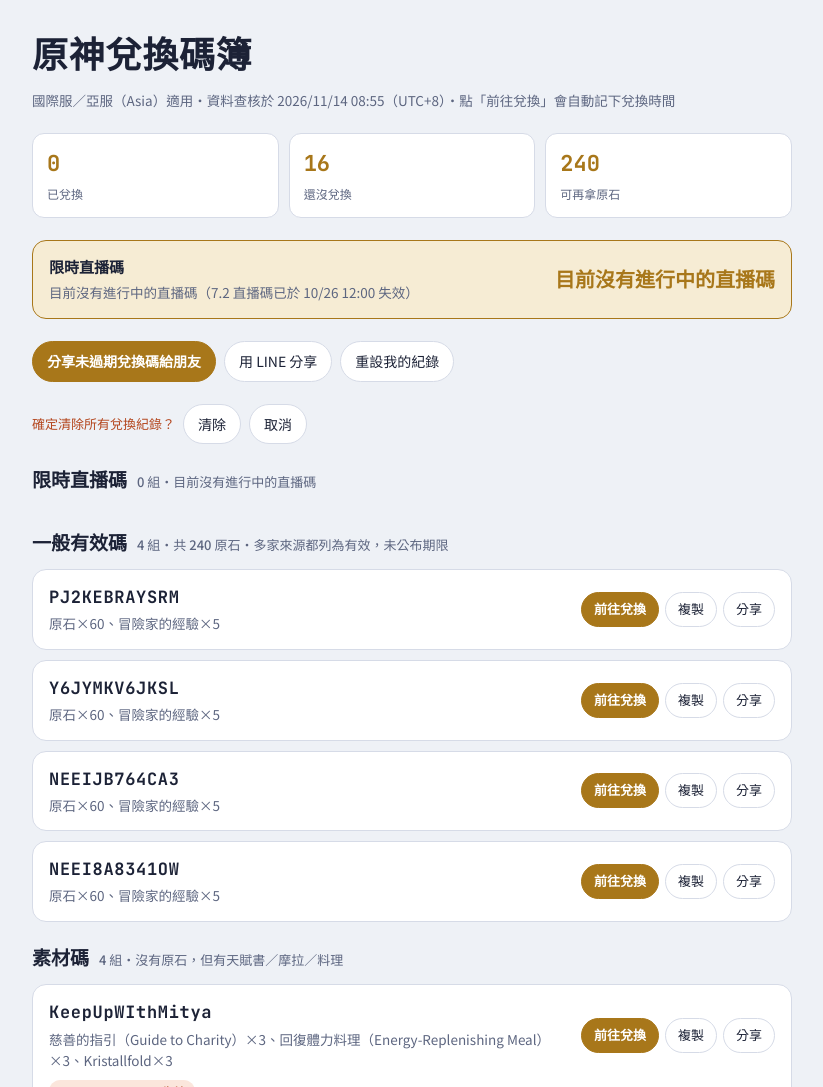
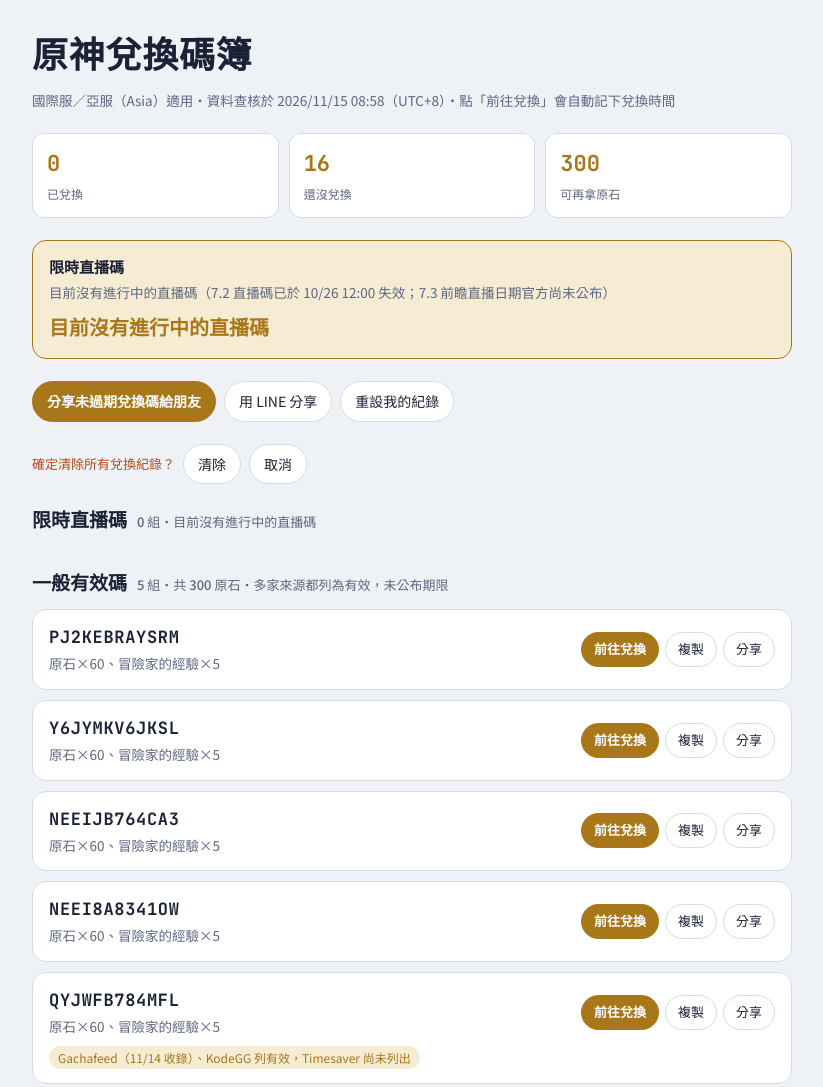
Before and after one commit to kamaJe122/genshin-redeem-codes, a plain HTML site: page index.html in a window 1280 px wide. Shown: the top 1087 px of the page, without its empty margins (228-1051 px from the left). Drawn offline with Linux system fonts and the light colour scheme.

Commit message:
更新兌換碼 2026/11/15
新增（升級至一般有效碼）：QYJWFB784MFL（Gachafeed + KodeGG 皆列有效）
過期：無新增；KeepUpWithMitya 將於 11/16 00:00 失效

Co-Authored-By: Claude Sonnet 5.5 <noreply@anthropic.com>
Claude-Session: https://claude.ai/code/session_01QbwhbLCYsR2FPn1P2VMSAw

```diff
--- a/index.html
+++ b/index.html
@@ -72,7 +72,7 @@ textarea{width:100%;min-height:120px;font-family:var(--f-mono);font-size:12px;ba
 <div class="wrap">
   <header>
     <h1>原神兌換碼簿</h1>
-    <p class="sub">國際服／亞服（Asia）適用・資料查核於 2026/11/14 08:55（UTC+8）・點「前往兌換」會自動記下兌換時間</p>
+    <p class="sub">國際服／亞服（Asia）適用・資料查核於 2026/11/15 08:58（UTC+8）・點「前往兌換」會自動記下兌換時間</p>
   </header>
 
   <div class="stats">
@@ -82,7 +82,7 @@ textarea{width:100%;min-height:120px;font-family:var(--f-mono);font-size:12px;ba
   </div>
 
   <div class="banner">
-    <div><strong>限時直播碼</strong><br><span class="sub" style="margin:0">目前沒有進行中的直播碼（7.2 直播碼已於 10/26 12:00 失效）</span></div>
+    <div><strong>限時直播碼</strong><br><span class="sub" style="margin:0">目前沒有進行中的直播碼（7.2 直播碼已於 10/26 12:00 失效；7.3 前瞻直播日期官方尚未公布）</span></div>
     <div class="cd" id="cd">--</div>
   </div>
 
@@ -95,9 +95,9 @@ textarea{width:100%;min-height:120px;font-family:var(--f-mono);font-size:12px;ba
   <textarea id="shareBox" hidden readonly aria-label="分享文字"></textarea>
 
   <section><h2>限時直播碼 <small>0 組・目前沒有進行中的直播碼</small></h2><div class="list" id="g-live"></div></section>
-  <section><h2>一般有效碼 <small>4 組・共 240 原石・多家來源都列為有效，未公布期限</small></h2><div class="list" id="g-on"></div></section>
+  <section><h2>一般有效碼 <small>5 組・共 300 原石・多家來源都列為有效，未公布期限</small></h2><div class="list" id="g-on"></div></section>
   <section><h2>素材碼 <small>4 組・沒有原石，但有天賦書／摩拉／料理</small></h2><div class="list" id="g-mat"></div></section>
-  <section><h2>可以試試看 <small>8 組・來源不一致，失敗很正常</small></h2><div class="list" id="g-try"></div></section>
+  <section><h2>可以試試看 <small>7 組・來源不一致，失敗很正常</small></h2><div class="list" id="g-try"></div></section>
 
   <details><summary>已確認過期（不必再試）</summary>
     <div class="dead-list">OPERACOLLAB・6LS3F3LS5K87（11/12 Timesaver、Gachafeed 列為過期）・OKTCHX26J57Q・OKTC3QNH61J7・UIVIBUQM6Q8A（11/9 KodeGG 列為過期）・PLDXIB886Y1S・Snezhnaya（11/4 Beebom 列為過期）・EPIC2026（11/1 多數來源列為過期）・DUGODWKRHAKDNJ（10/31 多數來源列為過期）・Y1INABQB6DEX・2BJ64QRZ7RT8（10 月下旬多數來源列為過期）・HourofRuin・ExpertMitya・PhotoTime（7.2 直播碼，10/26 12:00 失效）・VesnaOnPatrol（10/22 23:59 失效）</div>
@@ -128,7 +128,7 @@ const CODES=[
  {c:"CDOF4X83H7X2",g:"mat",gem:0,r:"摩拉×10,000、冒險家的經驗×10、精鍛用良礦×5、料理×10",tag:"Gachafeed、KodeGG、Giga 列有效；Timesaver 僅列為單一來源（Pocket Tactics），Levvvel 未列出"},
  {c:"OKTCV81F9H8D",g:"try",gem:0,r:"摩拉×10,000、冒險家的經驗×10、精鍛用良礦×5、料理×10",tag:"只有 KodeGG 列有效；Gachafeed 列為過期，Timesaver 僅列為單一來源（素材碼）"},
  {c:"DATG5HG1PL89",g:"try",gem:0,r:"摩拉×10,000、冒險家的經驗×10、精鍛用良礦×5、料理×10",tag:"只有 KodeGG 列有效；Gachafeed 列為過期，Timesaver 僅列為單一來源（素材碼）"},
- {c:"QYJWFB784MFL",g:"try",gem:60,r:"原石×60、冒險家的經驗×5",tag:"11/9 新出現，只有 KodeGG 1 個來源"},
+ {c:"QYJWFB784MFL",g:"on",gem:60,r:"原石×60、冒險家的經驗×5",tag:"Gachafeed（11/14 收錄）、KodeGG 列有效，Timesaver 尚未列出"},
  {c:"QYJW92K1DS3X",g:"try",gem:60,r:"原石×60、冒險家的經驗×5",tag:"只有 KodeGG 1 個來源（11/8 收錄）"},
  {c:"QYJW21ZVV5Z8",g:"try",gem:60,r:"原石×60、冒險家的經驗×5",tag:"只有 KodeGG 1 個來源（11/4 收錄）"},
  {c:"QYJWQVRI39BE",g:"try",gem:60,r:"原石×60、冒險家的經驗×5",tag:"只有 KodeGG 1 個來源，其他來源未列出"},
```
Also changed, not shown: 1 other file.
